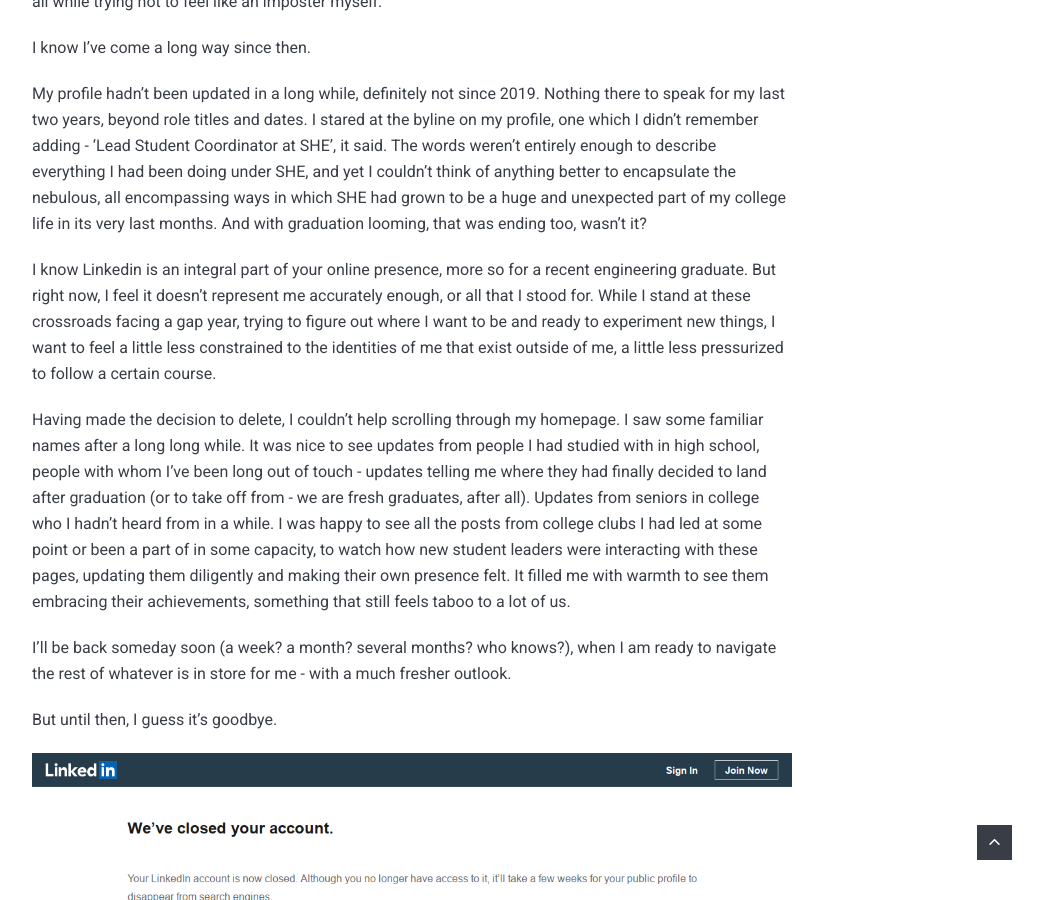
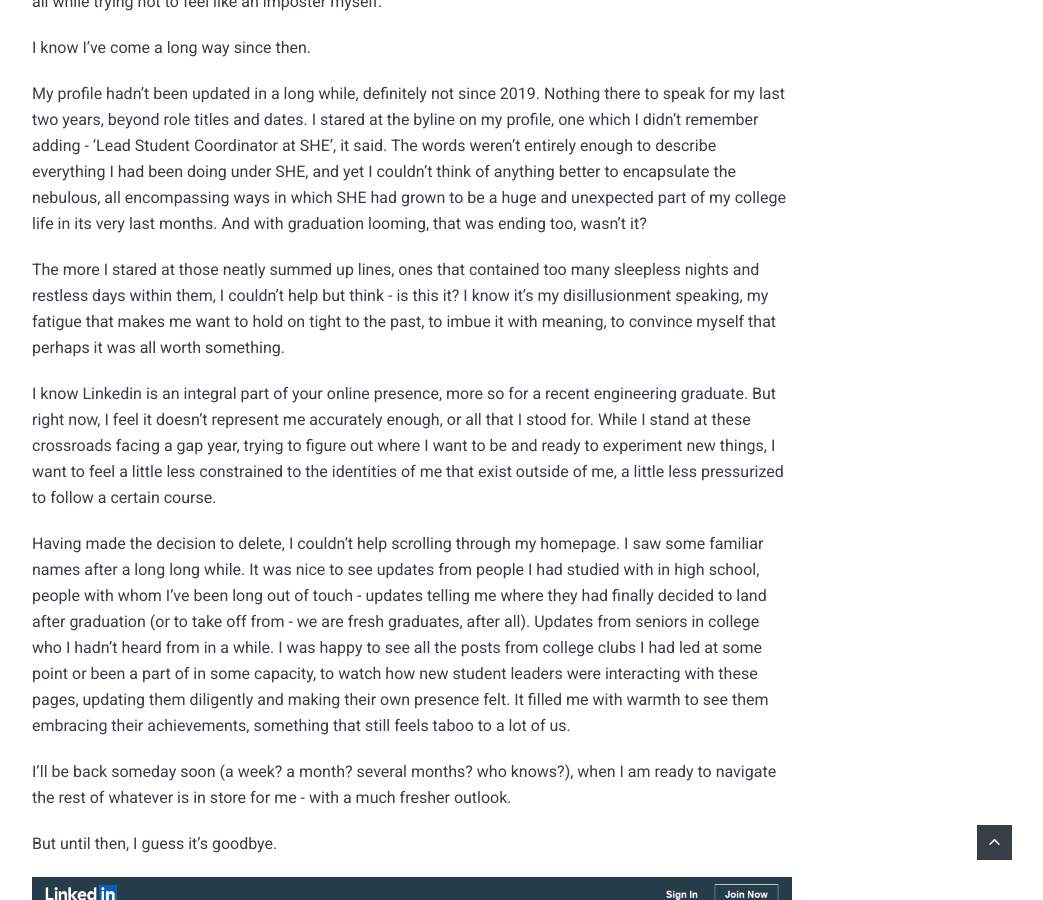
Before and after one commit to liyanasahir/liyanasahir.github.io, a Jekyll site: the page built from _posts/2020-08-17-i-deleted-my-linkedin.md, in a window 1280 px wide and 900 px high, scrolled down 1550 px. Shown: the whole window, without its empty margins (228-1271 px from the left). Built offline with Jekyll 4.4.1, drawn with Linux system fonts in a browser that asks for light colours; nearby versions of some CDN libraries; comment, search, counter and statistics services are not loaded.

Commit message:
added a few lines to linkedin post

```diff
--- a/_posts/2020-08-17-i-deleted-my-linkedin.md
+++ b/_posts/2020-08-17-i-deleted-my-linkedin.md
@@ -25,6 +25,8 @@ I know I’ve come a long way since then.
 
 My profile hadn’t been updated in a long while, definitely not since 2019. Nothing there to speak for my last two years, beyond role titles and dates. I stared at the byline on my profile, one which I didn’t remember adding - ‘Lead Student Coordinator at SHE’, it said. The words weren’t entirely enough to describe everything I had been doing under SHE, and yet I couldn’t think of anything better to encapsulate the nebulous, all encompassing ways in which SHE had grown to be a huge and unexpected part of my college life in its very last months. And with graduation looming, that was ending too, wasn’t it?
 
+The more I stared at those neatly summed up lines, ones that contained too many sleepless nights and restless days within them, I couldn't help but think - is this it? I know it's my disillusionment speaking, my fatigue that makes me want to hold on tight to the past, to imbue it with meaning, to convince myself that perhaps it was all worth something.
+
 I know Linkedin is an integral part of your online presence, more so for a recent engineering graduate. But right now, I feel it doesn’t represent me accurately enough, or all that I stood for. While I stand at these crossroads facing a gap year, trying to figure out where I want to be and ready to experiment new things, I want to feel a little less constrained to the identities of me that exist outside of me, a little less pressurized to follow a certain course.
 
 Having made the decision to delete, I couldn't help scrolling through my homepage. I saw some familiar names after a long long while. It was nice to see updates from people I had studied with in high school, people with whom I’ve been long out of touch - updates telling me where they had finally decided to land after graduation (or to take off from - we are fresh graduates, after all). Updates from seniors in college who I hadn't heard from in a while. I was happy to see all the posts from college clubs I had led at some point or been a part of in some capacity, to watch how new student leaders were interacting with these pages, updating them diligently and making their own presence felt. It filled me with warmth to see them embracing their achievements, something that still feels taboo to a lot of us.
```
